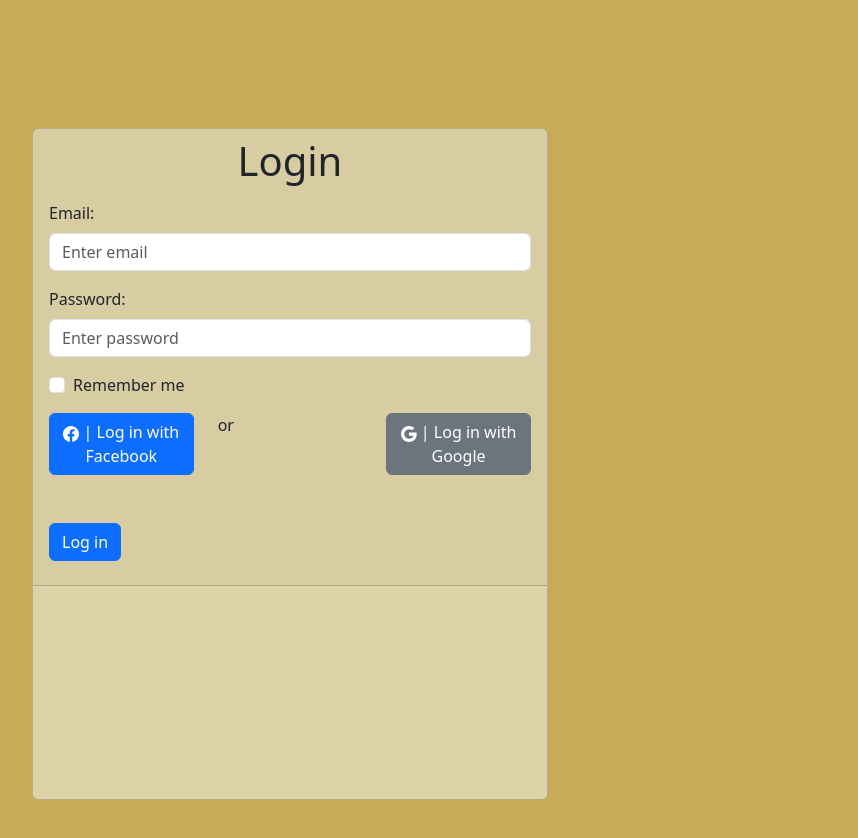
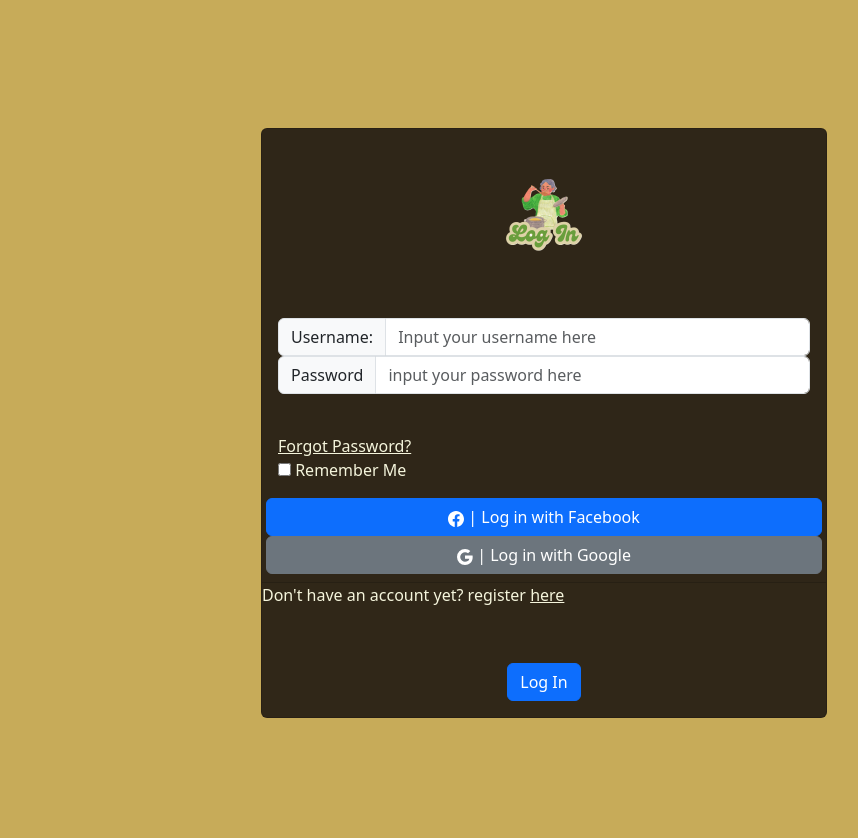
Before and after one commit to wonkycoder05/finalprojhci2023, a plain HTML site: page login.html in a window 1280 px wide. Shown: the whole page, without its empty margins (96-954 px from the left). Before the commit the page ends 800 px from the top, so only its background shows below. Drawn offline with nearby package versions, Linux system fonts and the light colour scheme.

Commit message:
Add files via upload

```diff
--- /dev/null
+++ b/email for verif code.html
@@ -0,0 +1,109 @@
+<head>
+  <title>Register</title>
+
+  <meta charset="utf-8">
+  <meta name="viewport" content="width=device-width, initial-scale=1">
+  <link href="https://cdn.jsdelivr.net/npm/bootstrap@5.3.2/dist/css/bootstrap.min.css" rel="stylesheet">
+  <script src="https://cdn.jsdelivr.net/npm/bootstrap@5.3.2/dist/js/bootstrap.bundle.min.js">
+  </script>
+
+  <style>
+
+
+.btn1{
+text-wrap: nowrap;
+margin: auto;
+}
+
+a{
+color:beige;
+}
+
+p{
+color: beige;
+}
+.btn{
+text-wrap: nowrap;
+vertical-align: middle;
+}
+
+body{
+margin-top: 10%;
+margin-left: 20%;
+margin-right:20%;
+margin-bottom: 10%;
+background-color:#c7ab59;
+
+}
+
+h1{
+text-align: center;
+}
+.card{
+background-color: #302718;
+flex-direction: column;
+justify-content: center;
+display: flex;
+flex-wrap: nowrap;
+justify-self: center;
+
+}
+
+@media only screen and (max-width: 500px){
+button span {
+  display: none;
+}
+}
+</style>
+
+
+</head>
+
+<body>
+<div class="card"><div class="card-header"><h1></h1>
+<div class="card-body d-flex flex-column align-items-center"><img src="logo.png" height="25%" width="25%"></div>
+
+  <a><form action="verif code.html"></a>
+    <div class="mb-3 mt-3">
+      <form>
+        <div class="row">
+
+          <div class="col">
+            <div class="input-group">
+              <div class="input-group-text">Email:</div>
+              <input type="email" class="form-control" id="autoSizingInputGroup" placeholder="your email here"> </div>
+    <div class="form-check mb-3">
+    </div>
+  </form>
+  </div>
+  <form>
+</form>
+
+  </div>
+    <div class="row">
+      <button type="button" class="btn btn-primary btn-md btn-block">
+        <svg xmlns="http://www.w3.org/2000/svg" width="16" height="16" fill="currentColor" class="bi bi-facebook" viewBox="0 0 16 16">
+    <path d="M16 8.049c0-4.446-3.582-8.05-8-8.05C3.58 0-.002 3.603-.002 8.05c0 4.017 2.926 7.347 6.75 7.951v-5.625h-2.03V8.05H6.75V6.275c0-2.017 1.195-3.131 3.022-3.131.876 0 1.791.157 1.791.157v1.98h-1.009c-.993 0-1.303.621-1.303 1.258v1.51h2.218l-.354 2.326H9.25V16c3.824-.604 6.75-3.934 6.75-7.951"/>
+  </svg><i class="fa fa-plus"></i>
+  <span class="button-text"> | Log in with Facebook </span>
+      </button></div>
+      <div class="row"><button type="button" class="btn btn-secondary">
+      <svg xmlns="http://www.w3.org/2000/svg" width="16" height="16" fill="currentColor" class="bi bi-google" viewBox="0 0 16 16">
+    <path d="M15.545 6.558a9.42 9.42 0 0 1 .139 1.626c0 2.434-.87 4.492-2.384 5.885h.002C11.978 15.292 10.158 16 8 16A8 8 0 1 1 8 0a7.689 7.689 0 0 1 5.352 2.082l-2.284 2.284A4.347 4.347 0 0 0 8 3.166c-2.087 0-3.86 1.408-4.492 3.304a4.792 4.792 0 0 0 0 3.063h.003c.635 1.893 2.405 3.301 4.492 3.301 1.078 0 2.004-.276 2.722-.764h-.003a3.702 3.702 0 0 0 1.599-2.431H8v-3.08h7.545z"/>
+  </svg>  <i class="fa fa-plus"></i>
+  <span class="button-text">
+  | Log in with Google</span><br>
+      </button></div>
+  </div>
+
+
+ <br><br><div class="card-body d-flex flex-column align-items-center"><a href="verif code.html" ><button type="submit" class="btn btn-primary btn1">Get Verification Code </button></a></div>
+
+
+
+
+</div>
+</span>
+
+
+</body>
--- a/login.html
+++ b/login.html
@@ -10,22 +10,45 @@
     <style>
 
 
+.btn1{
+  text-wrap: nowrap;
+  margin: auto;
+}
 
+a{
+  color:beige;
+}
+
+p{
+  color: beige;
+}
+.btn{
+  text-wrap: nowrap;
+  vertical-align: middle;
+}
 
 body{
   margin-top: 10%;
-  margin-left: 10%;
-  margin-right:10%;
+  margin-left: 20%;
+  margin-right:20%;
+  margin-bottom: 10%;
   background-color:#c7ab59;
-  display: flex;
-  flex-direction: row;
+
 }
 
 h1{
   text-align: center;
 }
+label{
+  color:beige;
+}
 .card{
-  background-color: #ded2a8;
+  background-color: #302718;
+  flex-direction: column;
+  justify-content: center;
+  display: flex;
+  flex-wrap: nowrap;
+  justify-self: center;
 
 }
 
@@ -40,43 +63,56 @@ h1{
 </head>
 
 <body>
-<div class="card">
-    <div class="card-header"><h1>Login</h1>
+<div class="card"><div class="card-header"><h1></h1>
+  <div class="card-body d-flex flex-column align-items-center"><img src="login.png" height="25%" width="25%"></div>
+
     <form action="https://vionadjunaidy.github.io/HCI-Project-Homepage-Prototype/"></a>
       <div class="mb-3 mt-3">
-        <label for="email" class="form-label">Email:</label>
-        <input type="email" class="form-control" id="email" placeholder="Enter email" name="email">
+        <form>
+          <div class="row">
+
+              <div class="input-group">
+                <div class="input-group-text">Username:</div>
+                <input type="text" class="form-control" id="autoSizingInputGroup" placeholder="Input your username here"> </div>
+              </div>
+
+            <div class="col">
+              <div class="input-group">
+                <div class="input-group-text">Password</div>
+                <input type="password" class="form-control" id="autoSizingInputGroup" placeholder="input your password here"> </div>
+      <div class="form-check mb-3">
       </div>
-      <div class="mb-3">
-        <label for="pwd" class="form-label">Password:</label>
-        <input type="password" class="form-control" id="pwd" placeholder="Enter password" name="pswd">
+    </form>
+    </div>
+    <form>
+      <a href="email for verif code.html">Forgot Password?</a>
+      <div>
+          <label><input type="checkbox" /> Remember Me</label>
       </div>
-      <div class="form-check mb-3">
-        <label class="form-check-label">
-          <input class="form-check-input" type="checkbox" name="remember"> Remember me
-        </label>
-      </div>
+  </form>
+
+    </div>
       <div class="row">
-        <div class="col">
-        <button type="button" class="btn btn-primary btn-md btn-block" >
+        <button type="button" class="btn btn-primary btn-md btn-block">
           <svg xmlns="http://www.w3.org/2000/svg" width="16" height="16" fill="currentColor" class="bi bi-facebook" viewBox="0 0 16 16">
       <path d="M16 8.049c0-4.446-3.582-8.05-8-8.05C3.58 0-.002 3.603-.002 8.05c0 4.017 2.926 7.347 6.75 7.951v-5.625h-2.03V8.05H6.75V6.275c0-2.017 1.195-3.131 3.022-3.131.876 0 1.791.157 1.791.157v1.98h-1.009c-.993 0-1.303.621-1.303 1.258v1.51h2.218l-.354 2.326H9.25V16c3.824-.604 6.75-3.934 6.75-7.951"/>
     </svg><i class="fa fa-plus"></i>
     <span class="button-text"> | Log in with Facebook </span>
         </button></div>
-        <div class="col"><p>or</p> </div>
-        <div class="col"><button type="button" class="btn btn-secondary">
+        <div class="row"><button type="button" class="btn btn-secondary">
         <svg xmlns="http://www.w3.org/2000/svg" width="16" height="16" fill="currentColor" class="bi bi-google" viewBox="0 0 16 16">
       <path d="M15.545 6.558a9.42 9.42 0 0 1 .139 1.626c0 2.434-.87 4.492-2.384 5.885h.002C11.978 15.292 10.158 16 8 16A8 8 0 1 1 8 0a7.689 7.689 0 0 1 5.352 2.082l-2.284 2.284A4.347 4.347 0 0 0 8 3.166c-2.087 0-3.86 1.408-4.492 3.304a4.792 4.792 0 0 0 0 3.063h.003c.635 1.893 2.405 3.301 4.492 3.301 1.078 0 2.004-.276 2.722-.764h-.003a3.702 3.702 0 0 0 1.599-2.431H8v-3.08h7.545z"/>
     </svg>  <i class="fa fa-plus"></i>
     <span class="button-text">
-    | Log in with Google</span>
+    | Log in with Google</span><br>
         </button></div>
     </div>
-      <br><br><a href="https://vionadjunaidy.github.io/HCI-Project-Homepage-Prototype/"></a><button type="submit" class="btn btn-primary">Log in</a> </button>
+    <p>Don't have an account yet? register <a href="register.html">here</a>
+
+   <br><br><div class="card-body d-flex flex-column align-items-center"><a href="https://vionadjunaidy.github.io/HCI-Project-Homepage-Prototype/" ><button type="submit" class="btn btn-primary btn1">Log In </button></a></div>
 
 
-    </form>
+
 
   </div>
   </span>
```
Also changed, not shown: register.html (added, +115 -0 lines), review page.html (+43 -33 lines), verif code.html (added, +111 -0 lines), login.png (added), logo.png (added).
